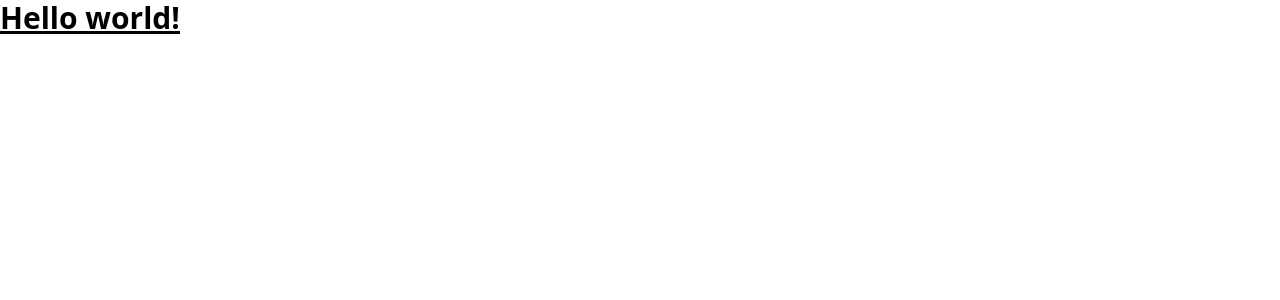
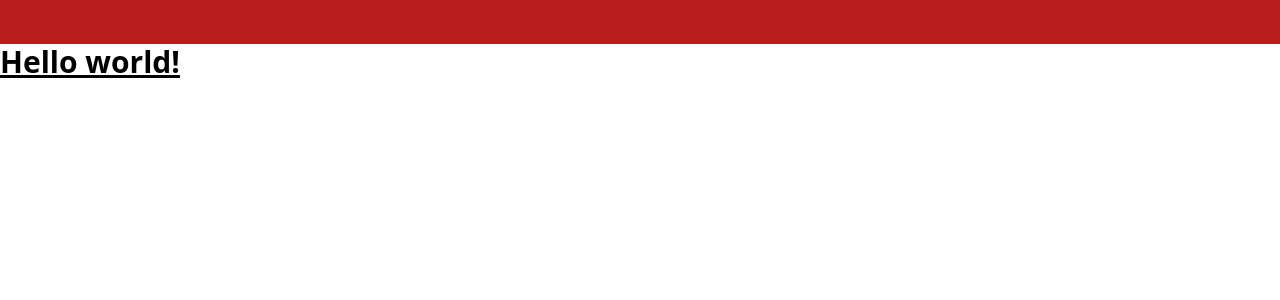
Before and after one commit to viniciussm07/repour, a Next.js app: page / in a window 1280 px wide. Shown: the top 300 px of the page. Built offline with nearby package versions, Linux system fonts and the light colour scheme.

Commit message:
Adding image and starting nav bar

```diff
--- /dev/null
+++ b/components/Navbar/index.js
@@ -0,0 +1,9 @@
+import React from "react";
+
+export default function Navbar() {
+    return(
+        <nav className="w-full bg-red-700 h-11">
+
+        </nav>
+    )
+}
--- a/pages/index.js
+++ b/pages/index.js
@@ -1,4 +1,5 @@
 import Head from "next/head";
+import Navbar from "@/components/Navbar";
 
 export default function Home() {
   return (
@@ -7,8 +8,9 @@ export default function Home() {
         <title>Create Next App</title>
         <meta name="description" content="Generated by create next app" />
         <meta name="viewport" content="width=device-width, initial-scale=1" />
-        {/* <link rel="icon" href="/favicon.ico" /> */}
+        <link rel="icon" href="/favicon/favicon.ico" />
       </Head>
+      <Navbar/>
       <main>
         <h1 className="text-3xl font-bold underline">Hello world!</h1>
       </main>
```
Also changed, not shown: public/logos/logo.PNG (added), 1 other file (tests, documents, lock files or other folders).
